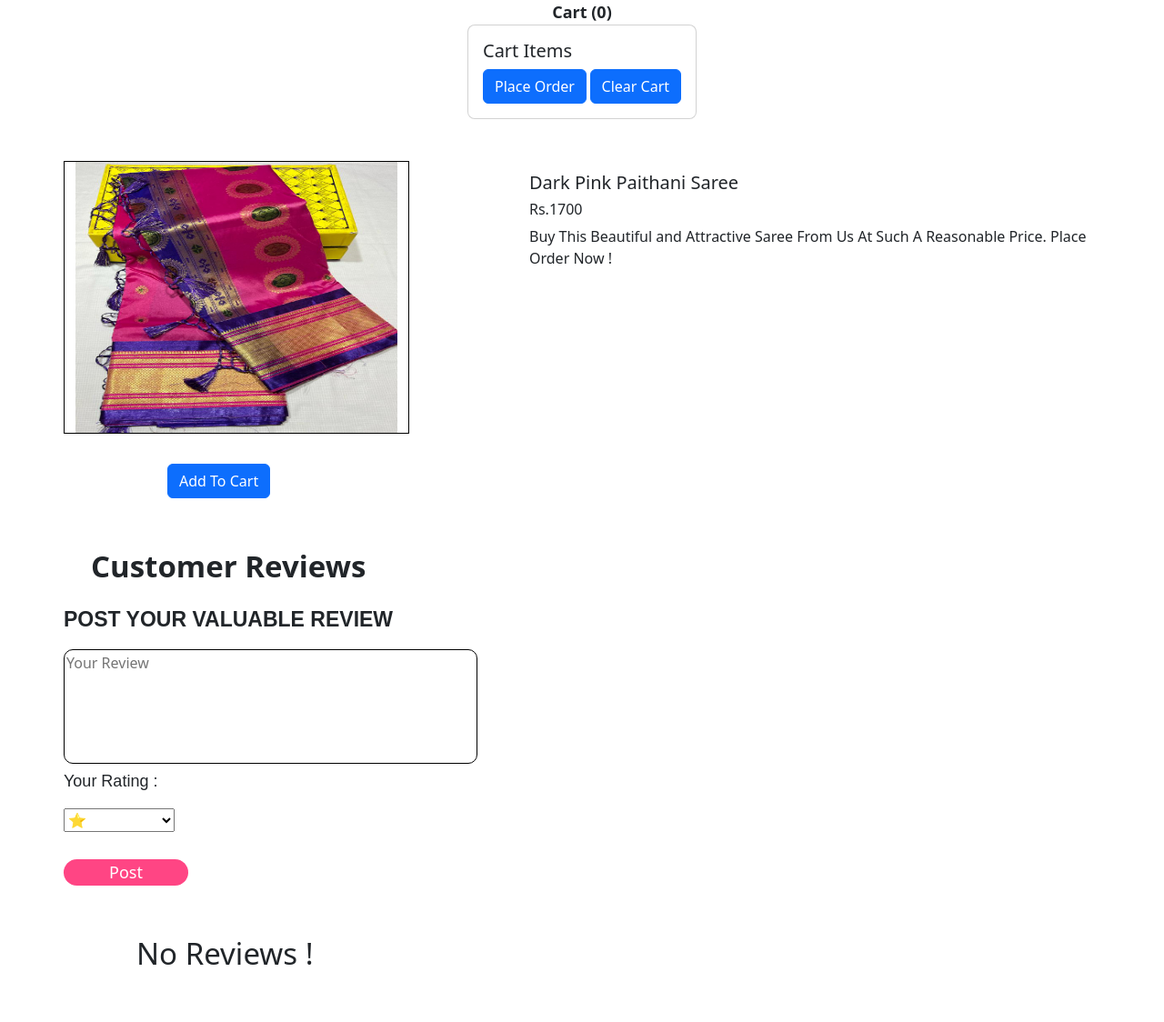
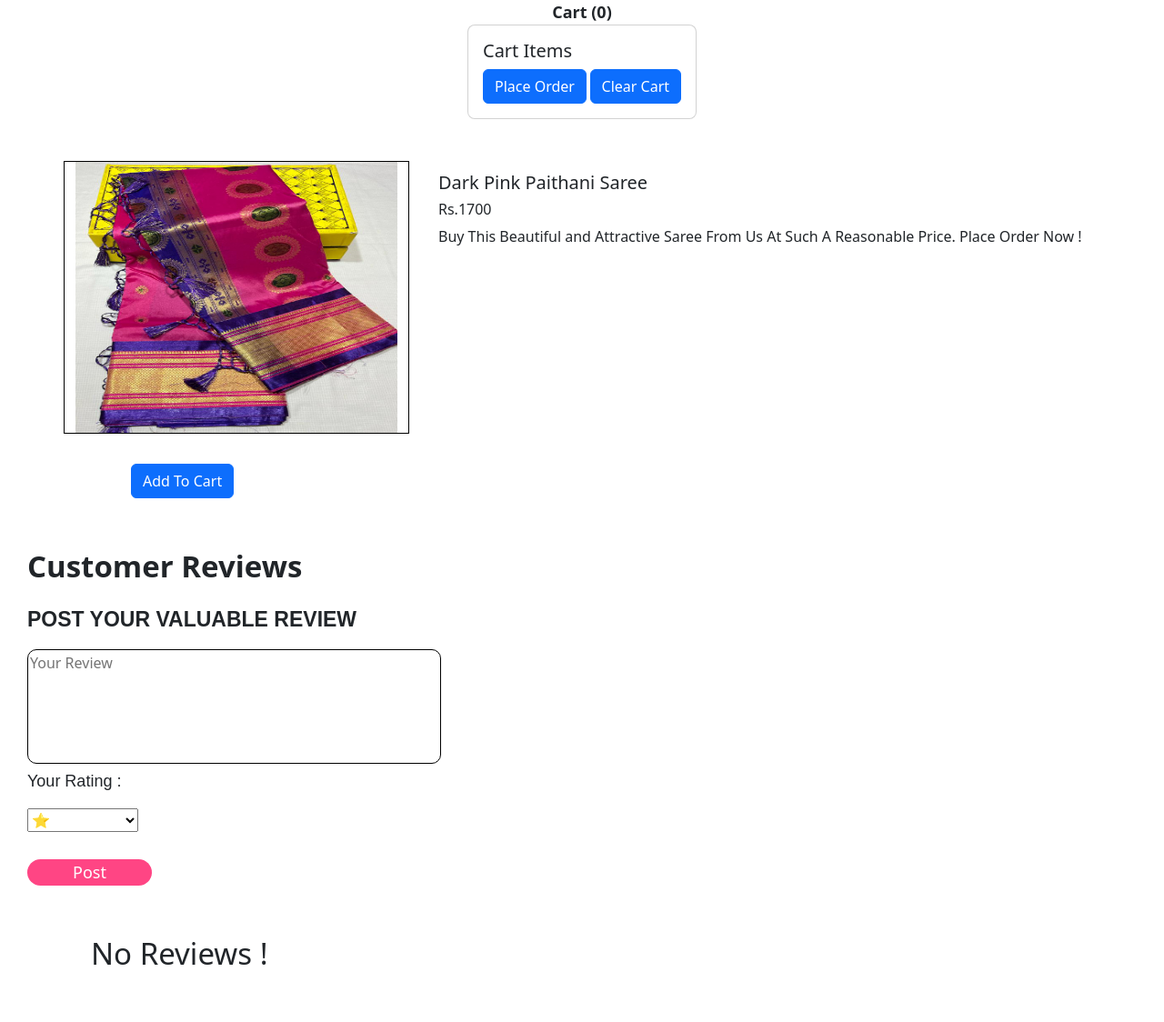
Before and after one commit to prachikakkad/Jalaram-Bandhani-House, a Django app: a page that uses shop/Templates/Basic_Shop.html in a window 1280 px wide; the page is wider, and only the part inside the window is pictured. Shown: the part 56-1180 px from the top of that part at 91% size. Run offline with Django 4.2, Linux system fonts and the light colour scheme; data comes from the database, SQL or seed files in the repository; data that the repository does not hold is empty; some libraries are stand-ins or nearby versions.

Commit message:
Update Product_View.css

```diff
--- a/shop/static/Product_View.css
+++ b/shop/static/Product_View.css
@@ -149,22 +149,23 @@ img {
     }
 
     .btn-container {
-        margin-left: 90px;
+        margin-left: 50px;
+        /* border: #ff4584 solid 3px; */
     }
 
     .name,
     .price,
     .description {
-        margin-left: 120px;
+        margin-left: 20px;
     }
 
     .customer-review {
-        margin-left: 100px;
+        margin-left: 30px;
         font-size: 33px;
     }
 
     .product_review {
-        margin-left: 70px;
+        margin-left: 30px;
         width: fit-content;
         display: inline-block;
     }
@@ -173,7 +174,8 @@ img {
         width: fit-content;
         margin-top: 0px;
         margin-bottom: 50px;
-        margin-left: -50px;
+        margin-left: -100px;
+        /* border: #ff4584 solid 3px; */
     }
 
     .wrap {
```
